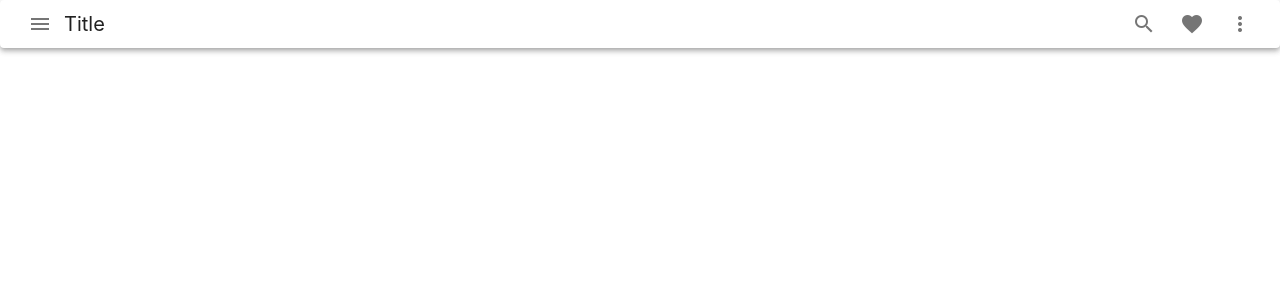
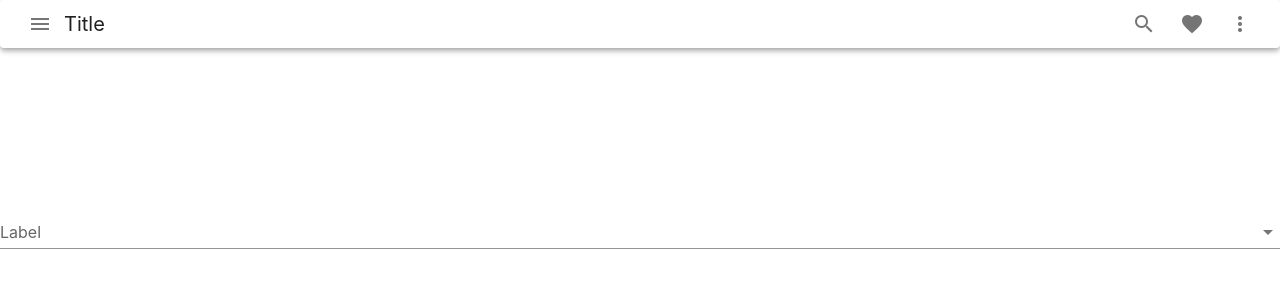
Before and after one commit to psandipon/ping-country-app, a Nuxt app: page /visit in a window 1280 px wide. Before the commit this address had no page. Shown: the top 300 px of the page. Built offline with nearby package versions, Linux system fonts and the light colour scheme; what balm-ui would draw is missing.

Commit message:
drop down component added, not showing labels

```diff
--- /dev/null
+++ b/components/dropDown.vue
@@ -0,0 +1,21 @@
+<template>
+  <div>
+    <v-row align="center">
+      <v-col cols="12">
+        <v-select
+          :items="items"
+          :menu-props="{ top: true, offsetY: true }"
+          label="Label"
+        ></v-select>
+      </v-col>
+    </v-row>
+  </div>
+</template>
+
+<script>
+export default {
+  data: () => ({
+    items: ["Foo", "Bar", "Fizz", "Buzz"],
+  }),
+};
+</script>
--- /dev/null
+++ b/pages/visit.vue
@@ -0,0 +1,17 @@
+<template>
+    <div>
+        <picker />
+    </div>
+</template>
+
+<script>
+
+import picker from "../components/dropDown"
+
+export default {
+    components: {
+        picker
+    }
+
+}
+</script>
```
